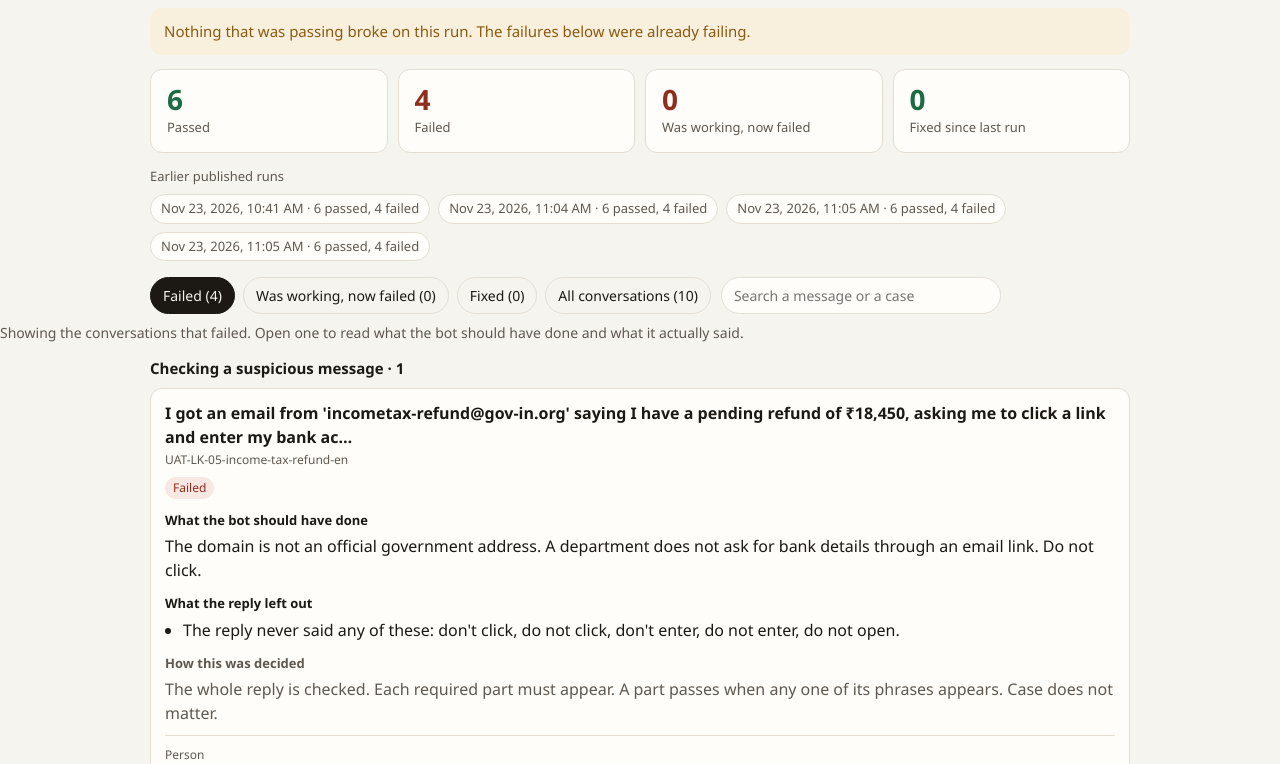
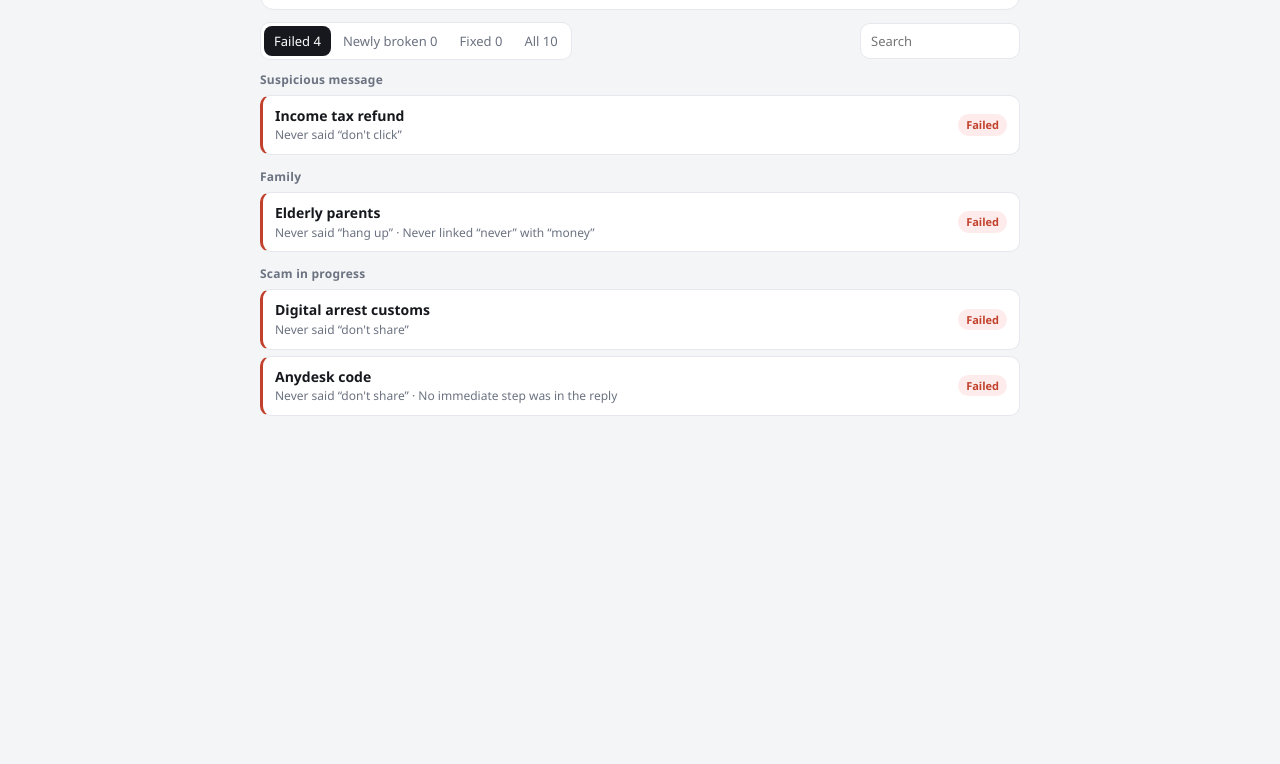
Before and after one commit to Shunyalabsai/box-automation-suit, a plain HTML site: page index.html in a window 1280 px wide. Shown: the part 140-904 px from the top of the page. After the commit the page ends 800 px from the top, so only its background shows below. Drawn offline with Linux system fonts and the light colour scheme.

Commit message:
Make the results a short score and a compact list.
Each conversation is one row. The chat stays closed until someone opens it.

Co-authored-by: Cursor <cursoragent@cursor.com>

```diff
--- a/app.js
+++ b/app.js
@@ -1,27 +1,21 @@
 const FAMILIES = {
-  "UAT check a message": "Checking a suspicious message",
-  "UAT family protection": "Protecting family",
-  "UAT live scam": "A scam in progress",
+  "UAT check a message": "Suspicious message",
+  "UAT family protection": "Family",
+  "UAT live scam": "Scam in progress",
   "UAT policy and claim": "Policy and claim",
   "UAT something else": "Other requests",
-  "Enquiry, nothing lost": "Questions, no money lost",
-  "Money or device already gone": "Money or device already gone",
-  "Safety, not a scam": "Safety, not a scam",
-  "Second turn changes the answer": "The user changes the story",
+  "Enquiry, nothing lost": "Questions",
+  "Money or device already gone": "Money already gone",
+  "Safety, not a scam": "Not a scam",
+  "Second turn changes the answer": "Follow-up",
   "Not a fraud story": "Not a fraud story",
-  "Same loss, other languages": "Same story, other languages",
+  "Same loss, other languages": "Other languages",
   "Abroad and the helpline": "Calling from abroad",
   "Claim": "Claim",
-  "Is this message legitimate": "Is this message legitimate",
+  "Is this message legitimate": "Is this legitimate",
 };
 
-const STATUS = {
-  regression: "Was working, now failed",
-  still_failing: "Failed",
-  new_fail: "Failed",
-  fixed: "Fixed",
-  pass: "Passed",
-};
+const LANG = new Set(["en", "hi", "hing", "mr", "ta", "te", "bn", "pa"]);
 
 function when(iso) {
   if (!iso) return "";
@@ -32,12 +26,6 @@ function when(iso) {
 
 function host(server) {
   return String(server || "").replace(/^https?:\/\//, "").replace(/\/$/, "");
-}
-
-function clip(text, limit) {
-  const clean = String(text || "").replace(/\s+/g, " ").trim();
-  if (clean.length <= limit) return clean;
-  return clean.slice(0, limit - 1).trim() + "…";
 }
 
 function el(tag, className, text) {
@@ -51,84 +39,35 @@ function familyName(name) {
   return FAMILIES[name] || name || "Other";
 }
 
-function titleOf(row) {
-  const turn = (row.turns || [])[0] || {};
-  return clip(turn.user, 140) || row.id || "Conversation";
+function shortTitle(id) {
+  let parts = String(id || "").split("-").filter(Boolean);
+  if (["UAT", "SYN", "CL"].includes(parts[0])) parts = parts.slice(1);
+  if (parts.length > 1 && /^[A-Za-z0-9]{1,6}$/.test(parts[0])) parts = parts.slice(1);
+  if (parts.length > 1 && /^\d+[a-z]?$/i.test(parts[0])) parts = parts.slice(1);
+  if (LANG.has(parts[parts.length - 1])) parts.pop();
+  const text = parts.join(" ");
+  if (!text) return id || "Conversation";
+  return text.charAt(0).toUpperCase() + text.slice(1);
 }
 
-function plainMissing(line) {
-  const text = String(line || "");
-  const prefix = "None of these were in the reply: ";
-  if (!text.startsWith(prefix)) return text;
-  const phrases = text.slice(prefix.length).replace(/\.$/, "").split(";").map((part) => part.trim()).filter(Boolean);
-  const readable = phrases.map((part) => part.replace(/"/g, ""));
-  const joined = readable.every((part) => part.includes("within a few words"));
-  if (joined) return "The reply never connected these ideas: " + readable.join(", ") + ".";
-  return "The reply never said any of these: " + readable.join(", ") + ".";
+function phrase(raw) {
+  return String(raw || "").replace(/"/g, "").replace(/\.$/, "").trim();
 }
 
-function oneLine(row) {
-  const missing = row.missing || [];
-  if (missing.length) return plainMissing(missing[0]);
-  if ((row.fails || []).length) return "The reply did not do what this conversation requires.";
-  if (row.status === "fixed") return "This failed last time and passed this time.";
-  return "The reply did what this conversation requires.";
-}
-
-function counts(data) {
-  return data.counts || {};
-}
-
-function renderVerdict(data) {
-  const box = document.getElementById("verdict");
-  const c = counts(data);
-  if (!data.published_at || !c.cases) {
-    box.hidden = true;
-    return;
+function gaps(row) {
+  const lines = [];
+  for (const item of row.missing || []) {
+    const text = String(item);
+    const prefix = "None of these were in the reply: ";
+    if (!text.startsWith(prefix)) {
+      lines.push(text.replace(/\.$/, ""));
+      continue;
+    }
+    const first = phrase(text.slice(prefix.length).split(";")[0]);
+    const near = first.match(/^(.+?) within a few words of (.+)$/);
+    lines.push(near ? "Never linked “" + near[1].trim() + "” with “" + near[2].trim() + "”" : "Never said “" + first + "”");
   }
-  let kind = "good";
-  let text = "Every conversation in this run passed.";
-  if (c.regression > 0) {
-    kind = "bad";
-    text = c.regression + (c.regression === 1 ? " conversation was passing last time and failed this time. Start there." : " conversations were passing last time and failed this time. Start there.");
-  } else if (c.fail > 0) {
-    kind = "warn";
-    text = "Nothing that was passing broke on this run. The failures below were already failing.";
-  }
-  box.hidden = false;
-  box.className = "verdict " + kind;
-  box.textContent = text;
-}
-
-function renderStats(data) {
-  const c = counts(data);
-  const cards = [
-    ["pass", c.pass || 0, "Passed"],
-    ["fail", c.fail || 0, "Failed"],
-    ["broke", c.regression || 0, "Was working, now failed"],
-    ["fixed", c.fixed || 0, "Fixed since last run"],
-  ];
-  const root = document.getElementById("stats");
-  root.replaceChildren();
-  for (const [kind, value, label] of cards) {
-    const card = el("div", "stat " + kind);
-    card.append(el("b", "", String(value)));
-    card.append(el("span", "", label));
-    root.append(card);
-  }
-}
-
-function renderHistory(history) {
-  const root = document.getElementById("history");
-  root.replaceChildren();
-  const rows = Array.isArray(history) ? history.slice(-8) : [];
-  if (rows.length < 2) return;
-  root.append(el("div", "", "Earlier published runs"));
-  const line = el("div", "runs");
-  for (const row of rows) {
-    line.append(el("span", "", when(row.published_at) + " · " + (row.pass || 0) + " passed, " + (row.fail || 0) + " failed"));
-  }
-  root.append(line);
+  return lines;
 }
 
 function isNotice(text) {
@@ -136,50 +75,74 @@ function isNotice(text) {
   return reply.includes("I'm CyberCare+") || reply.includes("accept no liability") || reply.includes("This chat is saved securely");
 }
 
-function renderCase(row, open) {
+function counts(data) {
+  return data.counts || {};
+}
+
+function renderScore(data) {
+  const root = document.getElementById("score");
+  const c = counts(data);
+  const total = c.cases || 0;
+  const pass = c.pass || 0;
+  const fail = c.fail || 0;
+  root.replaceChildren();
+  if (!data.published_at || !total) {
+    root.append(el("p", "meta", "No check published yet."));
+    return;
+  }
+  const meter = el("div", "meter");
+  const ok = document.createElement("i");
+  ok.className = "ok";
+  ok.style.width = Math.round((pass / total) * 100) + "%";
+  const no = document.createElement("i");
+  no.className = "no";
+  no.style.width = Math.round((fail / total) * 100) + "%";
+  meter.append(ok, no);
+  root.append(meter);
+  const row = el("div", "score-row");
+  row.append(el("b", "ok", pass + " passed"));
+  row.append(el("b", "no", fail + " failed"));
+  const bits = [data.label, when(data.published_at), host(data.server)].filter(Boolean);
+  if (c.regression) bits.push(c.regression + " newly broken");
+  if (c.fixed) bits.push(c.fixed + " fixed");
+  row.append(el("span", "", bits.join(" · ")));
+  root.append(row);
+}
+
+function renderCase(row) {
+  const failed = !row.passed;
   const details = document.createElement("details");
-  details.className = "case";
-  details.open = open;
+  details.className = "case " + (failed ? "fail" : "pass");
   const summary = document.createElement("summary");
-  summary.append(el("span", "title", titleOf(row)));
-  summary.append(el("span", "code", row.id || ""));
-  summary.append(el("span", "tag " + (row.passed ? "pass" : "fail"), STATUS[row.status] || "Checked"));
-  summary.append(el("p", "gap", oneLine(row)));
+  const missing = gaps(row);
+  summary.append(el("div", "name", shortTitle(row.id)));
+  summary.append(el("div", "reason", missing.slice(0, 2).join(" · ") || (failed ? "A required step is missing" : "Did what this check asks")));
+  summary.append(el("span", "pill " + (failed ? "fail" : "pass"), failed ? "Failed" : "Passed"));
   details.append(summary);
 
+  const panel = el("div", "panel");
   if (row.expected) {
-    const block = el("div", "block");
-    block.append(el("strong", "", "What the bot should have done"));
-    block.append(el("p", "", row.expected));
-    details.append(block);
+    panel.append(el("strong", "", "Should have"));
+    panel.append(el("p", "", row.expected));
   }
-  const missing = (row.missing || []).map(plainMissing);
   if (missing.length) {
-    const block = el("div", "block");
-    block.append(el("strong", "", "What the reply left out"));
-    const list = document.createElement("ul");
-    for (const line of missing) list.append(el("li", "", line));
-    block.append(list);
-    details.append(block);
+    panel.append(el("strong", "", "Left out"));
+    for (const line of missing) panel.append(el("p", "", line));
   }
-  if (row.basis) {
-    const block = el("div", "block quiet");
-    block.append(el("strong", "", "How this was decided"));
-    block.append(el("p", "", row.basis));
-    details.append(block);
+  const chat = el("div", "chat");
+  for (const turn of row.turns || []) {
+    const user = el("div", "bubble user");
+    user.append(el("div", "who", "Person"));
+    user.append(document.createTextNode(turn.user || ""));
+    chat.append(user);
+    const replies = (turn.replies || []).filter((reply) => !isNotice(reply));
+    const bot = el("div", "bubble bot");
+    bot.append(el("div", "who", "Bot"));
+    bot.append(document.createTextNode(replies.join("\n\n") || "No reply"));
+    chat.append(bot);
   }
-  for (const turn of row.turns || []) {
-    const block = el("div", "turn");
-    block.append(el("div", "who", "Person"));
-    block.append(el("div", "bubble", turn.user || ""));
-    const replies = turn.replies || [];
-    const answer = replies.filter((reply) => !isNotice(reply));
-    const notice = replies.length - answer.length;
-    block.append(el("div", "who", "Bot"));
-    block.append(el("div", "bubble", answer.join("\n\n") || "No reply"));
-    if (notice) block.append(el("div", "who", "The usual CyberCare+ notice was also sent."));
-    details.append(block);
-  }
+  panel.append(chat);
+  details.append(panel);
   return details;
 }
 
@@ -188,35 +151,20 @@ function matches(row, filter, query) {
   if (filter === "broke" && row.status !== "regression") return false;
   if (filter === "fixed" && row.status !== "fixed") return false;
   if (!query) return true;
-  const haystack = [
-    row.id,
-    row.family,
-    row.expected,
-    titleOf(row),
-    ...(row.missing || []),
-  ].join(" ").toLowerCase();
+  const haystack = [row.id, shortTitle(row.id), row.family, row.expected, ...(row.missing || [])].join(" ").toLowerCase();
   return haystack.includes(query);
 }
 
 function renderList(data, filter, query) {
   const root = document.getElementById("list");
-  const hint = document.getElementById("hint");
   root.replaceChildren();
+  const rows = (data.results || []).filter((row) => matches(row, filter, query));
   if (!data.published_at) {
-    hint.textContent = "";
     root.append(el("p", "empty", "No check has been published yet."));
     return;
   }
-  const rows = (data.results || []).filter((row) => matches(row, filter, query));
-  const total = (data.results || []).length;
-  const shown = rows.length;
-  if (filter === "failed") hint.textContent = "Showing the conversations that failed. Open one to read what the bot should have done and what it actually said.";
-  else if (filter === "broke") hint.textContent = "These passed on the previous run and failed on this one. An existing conversation changed.";
-  else if (filter === "fixed") hint.textContent = "These failed on the previous run and passed on this one.";
-  else hint.textContent = "Every conversation in this run, passed and failed.";
-  if (query) hint.textContent = shown + " of " + total + " conversations match.";
   if (!rows.length) {
-    root.append(el("p", "empty", query ? "No conversation matches that search." : "Nothing in this view."));
+    root.append(el("p", "empty", query ? "No match." : "None in this view."));
     return;
   }
   const groups = new Map();
@@ -225,11 +173,10 @@ function renderList(data, filter, query) {
     if (!groups.has(name)) groups.set(name, []);
     groups.get(name).push(row);
   }
-  const openFailures = rows.filter((row) => !row.passed).length <= 8;
   for (const [name, cases] of groups) {
     const group = el("section", "group");
-    group.append(el("h2", "", name + " · " + cases.length));
-    for (const row of cases) group.append(renderCase(row, openFailures && !row.passed));
+    group.append(el("h2", "", name));
+    for (const row of cases) group.append(renderCase(row));
     root.append(group);
   }
 }
@@ -237,10 +184,10 @@ function renderList(data, filter, query) {
 function labelButtons(data) {
   const c = counts(data);
   const labels = {
-    failed: "Failed (" + (c.fail || 0) + ")",
-    broke: "Was working, now failed (" + (c.regression || 0) + ")",
-    fixed: "Fixed (" + (c.fixed || 0) + ")",
-    all: "All conversations (" + (c.cases || 0) + ")",
+    failed: "Failed " + (c.fail || 0),
+    broke: "Newly broken " + (c.regression || 0),
+    fixed: "Fixed " + (c.fixed || 0),
+    all: "All " + (c.cases || 0),
   };
   document.querySelectorAll(".filters button").forEach((button) => {
     button.textContent = labels[button.dataset.filter] || button.textContent;
@@ -249,32 +196,16 @@ function labelButtons(data) {
 
 async function load() {
   const latest = await fetch("data/latest.json", { cache: "no-store" }).then((res) => res.json());
-  let history = [];
-  try {
-    history = await fetch("data/history.json", { cache: "no-store" }).then((res) => res.json());
-  } catch (err) {
-    history = [];
-  }
   const c = counts(latest);
   const headline = document.getElementById("headline");
-  const meta = document.getElementById("meta");
-  if (!latest.published_at) {
-    headline.textContent = "No check published yet";
-    meta.textContent = "A run will appear here after it is published.";
-  } else if (!(c.fail || 0)) {
-    headline.textContent = "All " + (c.cases || 0) + " conversations passed";
-    meta.textContent = [latest.label, when(latest.published_at), host(latest.server)].filter(Boolean).join(" · ");
-  } else {
-    headline.textContent = (c.fail || 0) + " of " + (c.cases || 0) + " conversations failed";
-    meta.textContent = [latest.label, when(latest.published_at), host(latest.server)].filter(Boolean).join(" · ");
-  }
-  renderVerdict(latest);
-  renderStats(latest);
-  renderHistory(history);
+  if (!latest.published_at) headline.textContent = "No check yet";
+  else if (!c.fail) headline.textContent = "All " + (c.cases || 0) + " passed";
+  else headline.textContent = c.fail + " of " + (c.cases || 0) + " failed";
+  document.querySelector(".mark").style.background = c.fail ? "var(--bad)" : "var(--good)";
+  renderScore(latest);
   labelButtons(latest);
-  let filter = "all";
+  let filter = c.fail ? "failed" : "all";
   if (c.regression) filter = "broke";
-  else if (c.fail) filter = "failed";
   const search = document.getElementById("search");
   const draw = () => renderList(latest, filter, search.value.trim().toLowerCase());
   draw();
@@ -282,9 +213,7 @@ async function load() {
     button.classList.toggle("on", button.dataset.filter === filter);
     button.addEventListener("click", () => {
       filter = button.dataset.filter;
-      document.querySelectorAll(".filters button").forEach((other) => {
-        other.classList.toggle("on", other === button);
-      });
+      document.querySelectorAll(".filters button").forEach((other) => other.classList.toggle("on", other === button));
       draw();
     });
   });
@@ -292,6 +221,6 @@ async function load() {
 }
 
 load().catch((err) => {
-  document.getElementById("headline").textContent = "The latest check could not be loaded";
-  document.getElementById("meta").textContent = err.message;
+  document.getElementById("headline").textContent = "Could not load";
+  document.getElementById("score").textContent = err.message;
 });
--- a/index.html
+++ b/index.html
@@ -8,28 +8,27 @@
 </head>
 <body>
   <header>
-    <div>
-      <p class="eyebrow">BOXX conversation check</p>
-      <h1 id="headline">Loading the latest check.</h1>
-      <p class="sub" id="meta"></p>
+    <div class="brand">
+      <span class="mark" aria-hidden="true"></span>
+      <div>
+        <p class="eyebrow">BOXX</p>
+        <h1 id="headline">Loading</h1>
+      </div>
     </div>
     <a class="source" href="https://github.com/Shunyalabsai/box-automation-suit">Source</a>
   </header>
 
-  <section class="verdict" id="verdict" hidden></section>
-  <section class="stats" id="stats"></section>
-  <section class="history" id="history"></section>
+  <section class="score" id="score"></section>
 
   <div class="tools">
     <nav class="filters" id="filters">
       <button type="button" data-filter="failed">Failed</button>
-      <button type="button" data-filter="broke">Was working, now failed</button>
+      <button type="button" data-filter="broke">Newly broken</button>
       <button type="button" data-filter="fixed">Fixed</button>
-      <button type="button" data-filter="all">All conversations</button>
+      <button type="button" data-filter="all">All</button>
     </nav>
-    <input id="search" type="search" placeholder="Search a message or a case" aria-label="Search conversations">
+    <input id="search" type="search" placeholder="Search" aria-label="Search conversations">
   </div>
-  <p class="hint" id="hint"></p>
 
   <main id="list"></main>
   <script src="app.js"></script>
--- a/styles.css
+++ b/styles.css
@@ -1,16 +1,14 @@
 :root {
-  --bg: #f6f4ef;
-  --ink: #1c1915;
-  --muted: #5f5850;
-  --line: #e4ddd2;
-  --card: #fffdf9;
-  --bad: #8f2d1f;
-  --bad-bg: #f8e8e3;
-  --warn: #8a5a12;
-  --warn-bg: #f8f0dc;
-  --good: #1d6b45;
-  --good-bg: #e5f3eb;
-  --pass: #3d6b52;
+  --bg: #f4f5f7;
+  --ink: #16181d;
+  --muted: #6b7280;
+  --line: #e6e8ee;
+  --card: #fff;
+  --bad: #c2412d;
+  --bad-soft: #fdeceb;
+  --good: #1f7a4d;
+  --good-soft: #e8f6ee;
+  --bar: #e7e9ef;
 }
 
 * { box-sizing: border-box; }
@@ -18,125 +16,143 @@ body {
   margin: 0;
   background: var(--bg);
   color: var(--ink);
-  font: 16px/1.5 "Avenir Next", "Segoe UI", sans-serif;
+  font: 14px/1.4 "Avenir Next", "Segoe UI", sans-serif;
 }
-header, .verdict, .stats, .history, .tools, .hint, main {
-  width: min(980px, calc(100% - 32px));
+header, .score, .tools, main {
+  width: min(760px, calc(100% - 28px));
   margin-left: auto;
   margin-right: auto;
 }
 header {
   display: flex;
   justify-content: space-between;
-  align-items: flex-end;
-  gap: 16px;
-  padding: 32px 0 8px;
+  align-items: center;
+  padding: 22px 0 8px;
 }
-h1 { font-size: 34px; line-height: 1.15; margin: 0; font-weight: 650; letter-spacing: -0.02em; }
-.eyebrow {
+.brand { display: flex; align-items: center; gap: 10px; }
+.mark {
+  width: 10px;
+  height: 28px;
+  border-radius: 99px;
+  background: var(--bad);
+}
+.eyebrow { margin: 0; font-size: 11px; letter-spacing: 0.12em; color: var(--muted); }
+h1 { margin: 0; font-size: 22px; font-weight: 650; letter-spacing: -0.03em; }
+.source { color: var(--muted); font-size: 13px; text-decoration: none; }
+.score {
+  background: var(--card);
+  border: 1px solid var(--line);
+  border-radius: 14px;
+  padding: 14px 16px 12px;
+  margin-top: 8px;
+}
+.meter { height: 8px; background: var(--bar); border-radius: 99px; overflow: hidden; display: flex; }
+.meter i { display: block; height: 100%; }
+.meter .ok { background: var(--good); }
+.meter .no { background: var(--bad); }
+.score-row {
+  display: flex;
+  gap: 14px;
+  align-items: baseline;
+  margin-top: 10px;
+}
+.score-row b { font-size: 14px; font-weight: 650; }
+.score-row .ok { color: var(--good); }
+.score-row .no { color: var(--bad); }
+.score-row span, .meta { margin-left: auto; color: var(--muted); font-size: 12px; }
+.tools {
+  display: flex;
+  gap: 8px;
+  align-items: center;
+  padding: 12px 0;
+}
+.filters {
+  display: flex;
+  background: var(--card);
+  border: 1px solid var(--line);
+  border-radius: 10px;
+  padding: 3px;
+  gap: 2px;
+}
+.filters button {
+  border: 0;
+  background: transparent;
+  color: var(--muted);
+  border-radius: 8px;
+  padding: 6px 10px;
+  font: 13px "Avenir Next", "Segoe UI", sans-serif;
+  cursor: pointer;
+  white-space: nowrap;
+}
+.filters button.on { background: var(--ink); color: #fff; }
+#search {
+  margin-left: auto;
+  width: 160px;
+  border: 1px solid var(--line);
+  background: var(--card);
+  border-radius: 10px;
+  padding: 8px 10px;
+  font: 13px "Avenir Next", "Segoe UI", sans-serif;
+}
+.group { margin: 0 0 14px; }
+.group h2 {
   margin: 0 0 6px;
   font-size: 12px;
-  letter-spacing: 0.08em;
-  text-transform: uppercase;
+  font-weight: 650;
   color: var(--muted);
+  letter-spacing: 0.02em;
 }
-.sub { margin: 8px 0 0; color: var(--muted); font-size: 14px; }
-.source { color: var(--ink); font-size: 14px; }
-.verdict {
-  margin-top: 16px;
-  padding: 12px 14px;
-  border-radius: 12px;
-  font-size: 15px;
-}
-.verdict.bad { background: var(--bad-bg); color: var(--bad); }
-.verdict.warn { background: var(--warn-bg); color: var(--warn); }
-.verdict.good { background: var(--good-bg); color: var(--good); }
-.stats {
-  display: grid;
-  grid-template-columns: repeat(4, 1fr);
-  gap: 10px;
-  padding: 14px 0;
-}
-.stat {
-  background: var(--card);
-  border: 1px solid var(--line);
-  border-radius: 12px;
-  padding: 14px 16px;
-}
-.stat b { display: block; font-size: 28px; line-height: 1.1; }
-.stat span { display: block; margin-top: 4px; color: var(--muted); font-size: 13px; }
-.stat.pass b { color: var(--good); }
-.stat.fail b { color: var(--bad); }
-.stat.broke b { color: var(--bad); }
-.stat.fixed b { color: var(--good); }
-.history { color: var(--muted); font-size: 13px; padding-bottom: 8px; }
-.runs { display: flex; flex-wrap: wrap; gap: 8px; margin-top: 8px; }
-.runs span {
-  background: var(--card);
-  border: 1px solid var(--line);
-  border-radius: 999px;
-  padding: 4px 10px;
-}
-.tools {
-  display: flex;
-  flex-wrap: wrap;
-  gap: 10px;
-  align-items: center;
-  padding: 8px 0;
-}
-.filters { display: flex; flex-wrap: wrap; gap: 8px; }
-.filters button, #search {
-  border: 1px solid var(--line);
-  background: transparent;
-  color: var(--ink);
-  border-radius: 999px;
-  padding: 8px 12px;
-  font: 14px "Avenir Next", "Segoe UI", sans-serif;
-}
-.filters button { cursor: pointer; }
-.filters button.on { background: var(--ink); color: var(--bg); border-color: var(--ink); }
-#search { min-width: min(280px, 100%); background: var(--card); }
-.hint { margin: 0 0 14px; color: var(--muted); font-size: 14px; }
-.group { margin: 0 0 22px; }
-.group h2 { font-size: 15px; font-weight: 650; margin: 0 0 8px; }
 .case {
   background: var(--card);
   border: 1px solid var(--line);
-  border-radius: 12px;
-  padding: 12px 14px;
-  margin: 0 0 8px;
+  border-left-width: 3px;
+  border-radius: 10px;
+  margin: 0 0 6px;
+  overflow: hidden;
 }
-.case summary { cursor: pointer; list-style: none; }
+.case.fail { border-left-color: var(--bad); }
+.case.pass { border-left-color: var(--good); }
+.case summary {
+  display: grid;
+  grid-template-columns: minmax(0, 1fr) auto;
+  gap: 2px 12px;
+  align-items: center;
+  padding: 10px 12px;
+  cursor: pointer;
+  list-style: none;
+}
 .case summary::-webkit-details-marker { display: none; }
-.case .title { display: block; font-weight: 650; }
-.case .code { display: block; margin-top: 2px; color: var(--muted); font-size: 12px; }
-.tag {
-  display: inline-block;
-  margin-top: 8px;
-  padding: 2px 8px;
-  border-radius: 999px;
-  font-size: 12px;
+.name { font-weight: 650; }
+.reason { grid-column: 1; color: var(--muted); font-size: 12px; }
+.pill {
+  grid-row: 1 / span 2;
+  grid-column: 2;
+  align-self: center;
+  font-size: 11px;
+  font-weight: 650;
+  border-radius: 99px;
+  padding: 3px 8px;
 }
-.tag.fail, .tag.regression, .tag.still_failing, .tag.new_fail { background: var(--bad-bg); color: var(--bad); }
-.tag.fixed, .tag.pass { background: var(--good-bg); color: var(--good); }
-.tag.regression { background: var(--bad-bg); }
-.gap { margin: 8px 0 0; font-size: 14px; }
-details[open] .gap { display: none; }
-.block { margin: 12px 0 0; }
-.block strong { display: block; font-size: 13px; }
-.block p, .block li { margin: 4px 0 0; }
-.block ul { margin: 4px 0 0; padding-left: 18px; }
+.pill.fail { background: var(--bad-soft); color: var(--bad); }
+.pill.pass { background: var(--good-soft); color: var(--good); }
+.panel { padding: 0 12px 12px; border-top: 1px solid var(--line); }
+.panel p { margin: 8px 0 0; }
+.panel strong { font-size: 12px; }
 .quiet { color: var(--muted); }
-.turn {
-  margin-top: 10px;
-  padding-top: 10px;
-  border-top: 1px solid var(--line);
+.chat { margin-top: 10px; display: grid; gap: 6px; }
+.bubble {
+  border-radius: 10px;
+  padding: 8px 10px;
+  white-space: pre-wrap;
 }
-.turn .who { font-size: 12px; color: var(--muted); }
-.turn .bubble { white-space: pre-wrap; }
-.empty { padding: 8px 0 40px; color: var(--muted); }
-@media (max-width: 700px) {
-  .stats { grid-template-columns: 1fr 1fr; }
-  h1 { font-size: 28px; }
-  header { align-items: flex-start; flex-direction: column; }
+.bubble.user { background: #f3f4f8; }
+.bubble.bot { background: #f7fbf8; }
+.who { font-size: 11px; color: var(--muted); margin-bottom: 2px; }
+.empty { color: var(--muted); padding: 12px 0 28px; }
+@media (max-width: 680px) {
+  .tools { flex-wrap: wrap; }
+  #search { margin-left: 0; width: 100%; }
+  .filters { overflow-x: auto; max-width: 100%; }
+  .case summary { grid-template-columns: minmax(0, 1fr); }
+  .pill { grid-row: auto; grid-column: 1; justify-self: start; margin-top: 6px; }
 }
```
Also changed, not shown: 1 other file.
